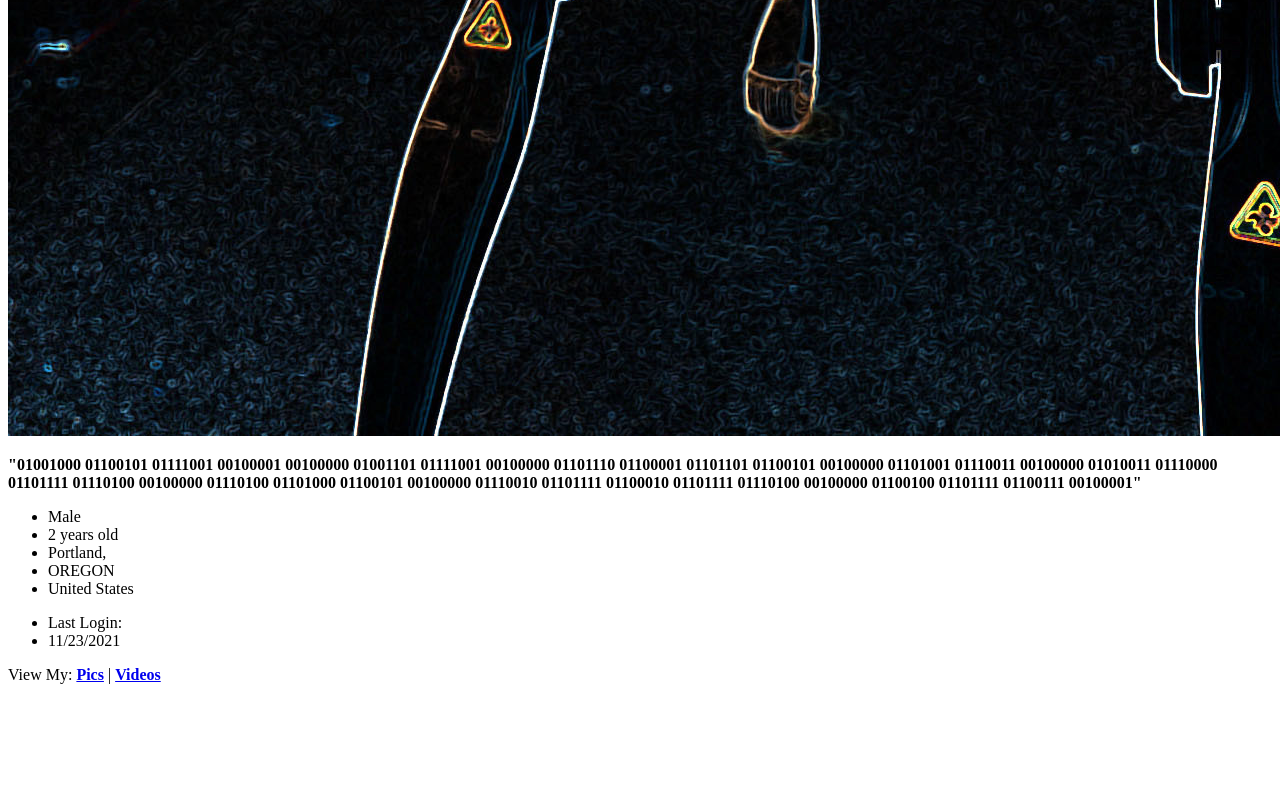
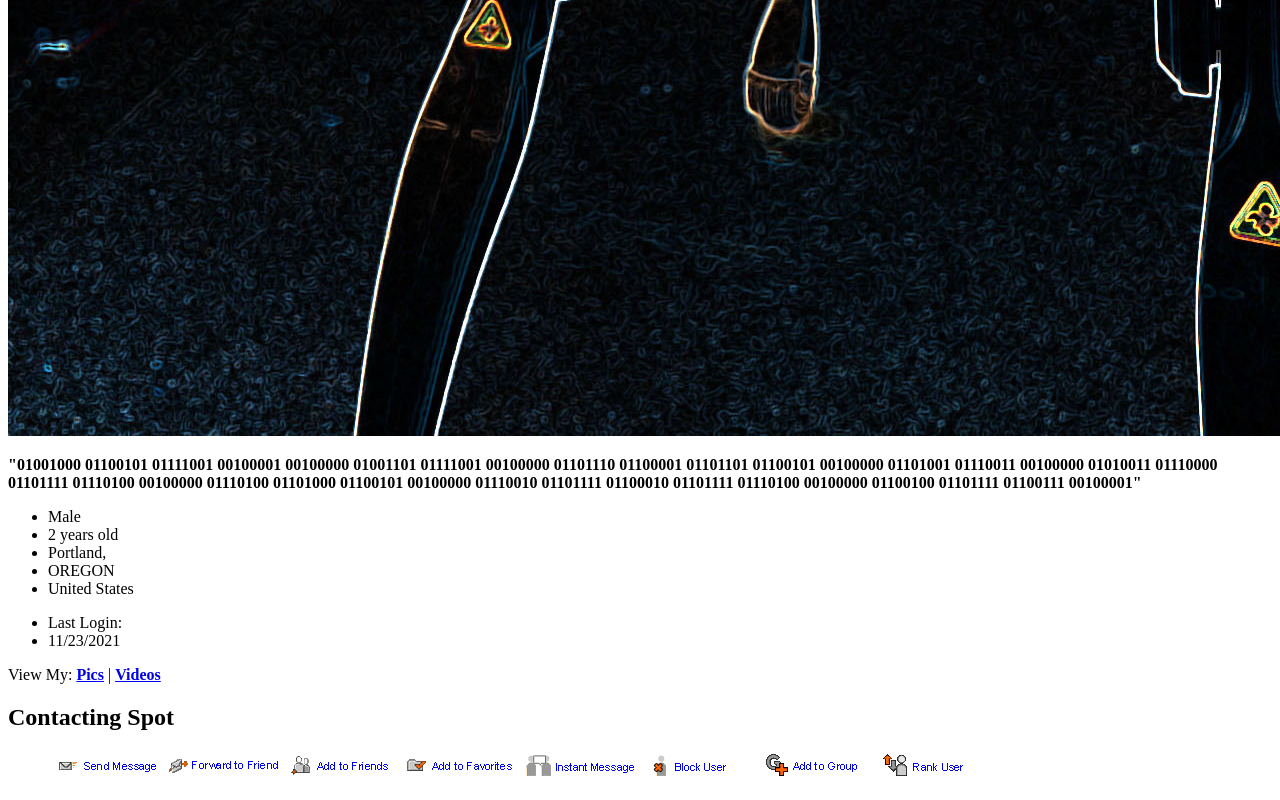
Before and after one commit to katiejonesyo/shrimp, a plain HTML site: page index.html in a window 1280 px wide. Shown: the part 1938-2738 px from the top of the page. Before the commit the page ends 2638 px from the top, so only its background shows below. Drawn offline with Linux system fonts and the light colour scheme; files that its build step writes are made by us from their sources.

Commit message:
icons set for contact box

```diff
--- a/index.html
+++ b/index.html
@@ -85,6 +85,22 @@
                     </ul>
                     <p class="pics-videos">View My: <a href="#"><b>Pics</b></a> | <a href="#"><b>Videos</b></a></p>
                 </div>
+                <!-- Contact -->
+                <section class="contact-box">
+                    <h2>Contacting Spot</h2>
+                    <figure class="contact-images">
+                        <img src="assets/sendMailIcon.gif" alt="Send Message">
+                        <img src="assets/forwardMailIcon.gif" alt="Forward to Friend">
+                        <img src="assets/addFriendIcon.gif" alt="Add to Friends">
+                        <img src="assets/addFavoritesIcon.gif" alt="Add to Favorites">
+                        <img src="assets/messagefriend.gif" alt="Instant Message">
+                        <img src="assets/blockUser.gif" alt="Block User">
+                        <img src="assets/addToGroupIcon.gif" alt="Add to Group">
+                        <img src="assets/rankUserIcon.gif" alt="Rank User">
+                    </figure>
+                </section>
+
+
             </aside>
         </div>
     </div>
```
